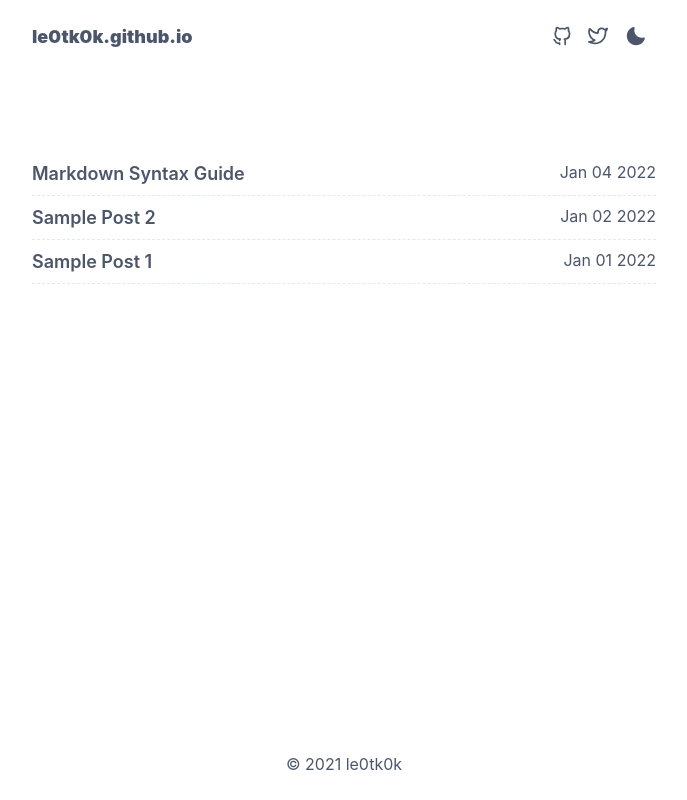
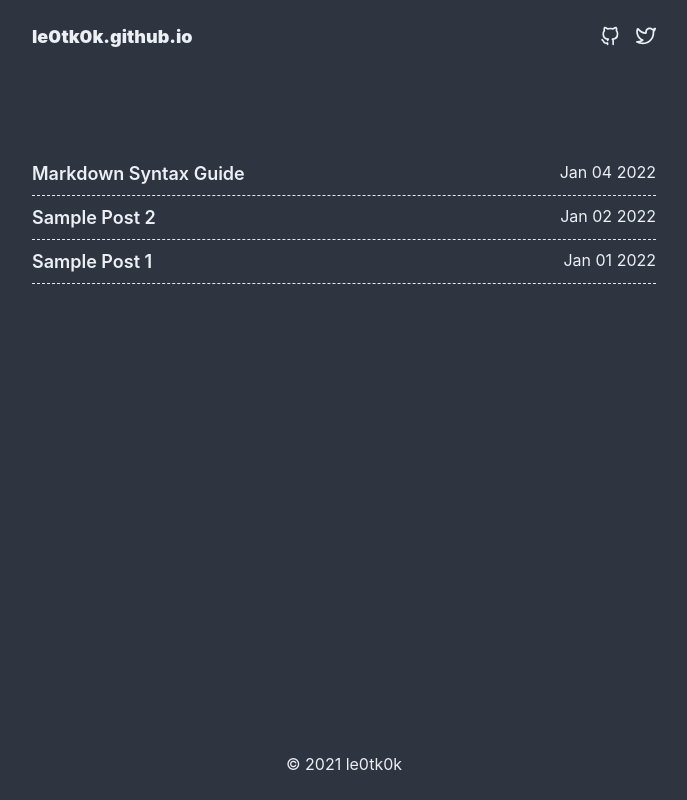
Before and after one commit to le0tk0k/le0tk0k.github.io, a Next.js app: page / in a window 1280 px wide. Shown: the whole page, without its empty margins (296-983 px from the left). Built offline with nearby package versions, Linux system fonts and the light colour scheme.

Commit message:
chore: only dark mode

```diff
--- a/components/header.tsx
+++ b/components/header.tsx
@@ -1,23 +1,9 @@
-import {
-  Box,
-  chakra,
-  Flex,
-  HStack,
-  Icon,
-  IconButton,
-  Link,
-  useColorMode,
-  useColorModeValue,
-} from '@chakra-ui/react'
-import { SunIcon, MoonIcon } from '@chakra-ui/icons'
+import { Box, chakra, Flex, HStack, Icon, Link } from '@chakra-ui/react'
 import NextLink from 'next/link'
 import siteConfig from 'config/site-config'
 import { GitHubIcon, TwitterIcon } from 'components/icons'
 
 const Header = () => {
-  const { toggleColorMode: toggleMode } = useColorMode()
-  const SwitchIcon = useColorModeValue(MoonIcon, SunIcon)
-
   return (
     <chakra.header w='full'>
       <chakra.div height='4.5rem' mx='auto' maxW='2xl'>
@@ -35,7 +21,7 @@ const Header = () => {
             </NextLink>
           </Box>
           <Flex>
-            <HStack spacing='4' display={{ base: 'none', md: 'flex' }}>
+            <HStack spacing='4' display='flex'>
               <Link
                 isExternal
                 aria-label='Go to le0tk0k GitHub page'
@@ -51,15 +37,6 @@ const Header = () => {
                 <Icon as={TwitterIcon} display='block' w='5' h='5' />
               </Link>
             </HStack>
-            <IconButton
-              fontSize='xl'
-              aria-label='Toggle color mode'
-              variant='ghost'
-              color='current'
-              ml={{ base: '0', md: '2' }}
-              onClick={toggleMode}
-              icon={<SwitchIcon />}
-            />
           </Flex>
         </Flex>
       </chakra.div>
--- a/theme.ts
+++ b/theme.ts
@@ -1,5 +1,4 @@
 import { extendTheme } from '@chakra-ui/react'
-import { mode } from '@chakra-ui/theme-tools'
 
 const customTheme = extendTheme({
   config: {},
@@ -30,12 +29,12 @@ const customTheme = extendTheme({
     },
   },
   styles: {
-    global: (props) => ({
+    global: {
       body: {
-        color: mode('polarNight.100', 'snowStorm.100')(props),
-        bg: mode('white', 'polarNight.400')(props),
+        color: 'snowStorm.100',
+        bg: 'polarNight.400',
       },
-    }),
+    },
   },
   mdx: {
     title: {
```
